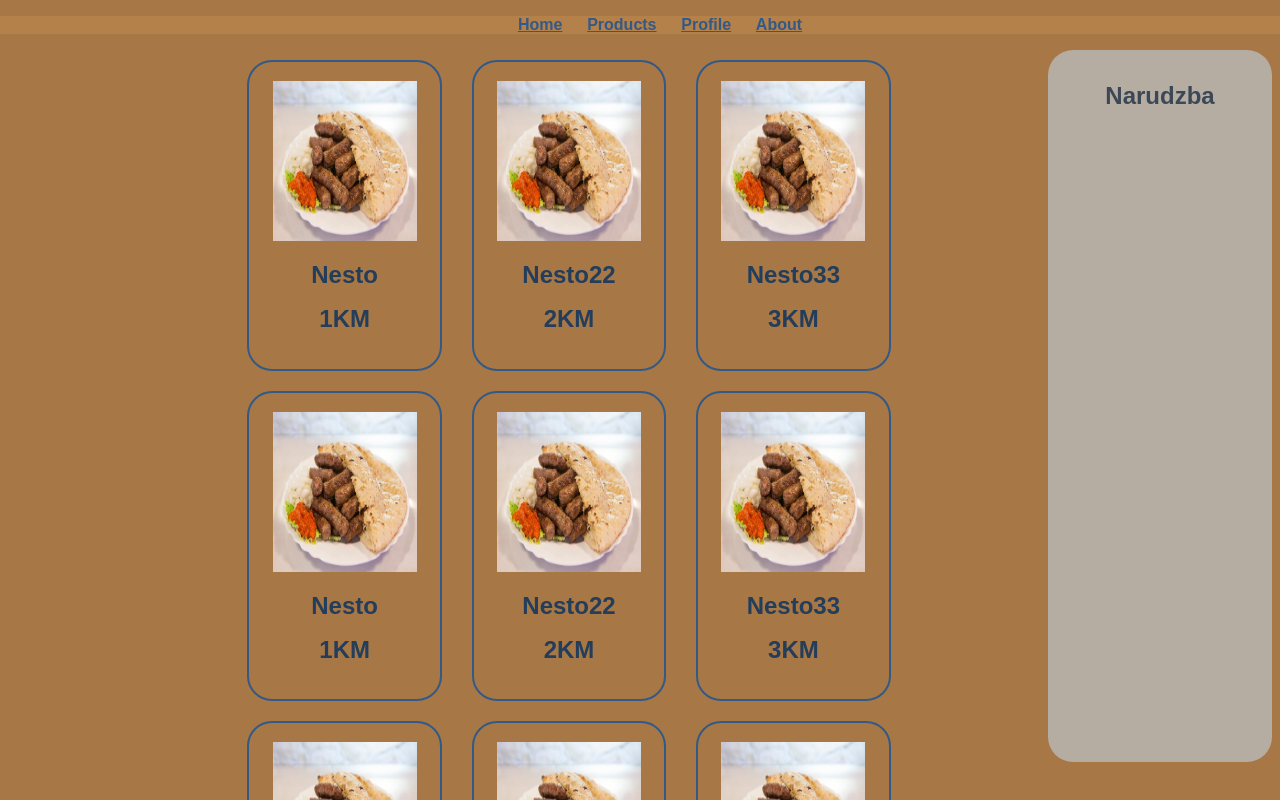
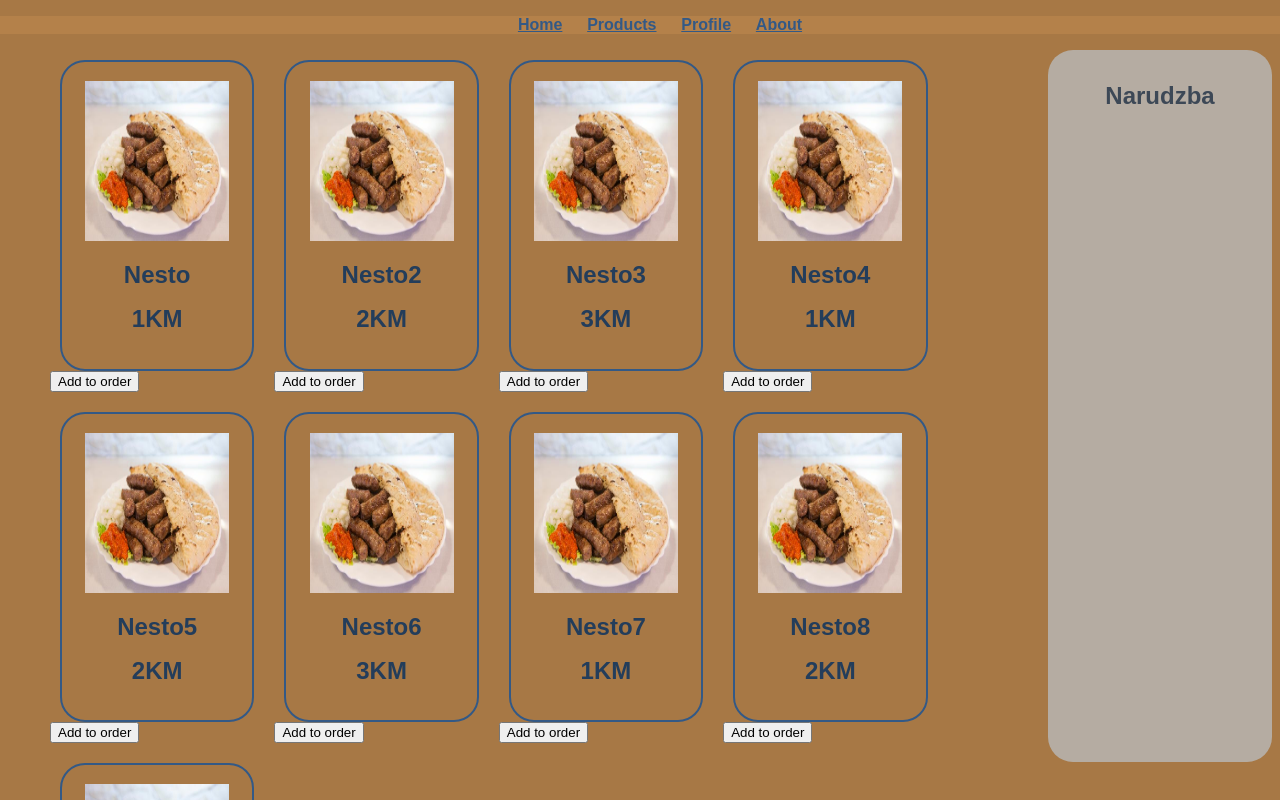
Before and after one commit to fcausevic1/RestaurantAppFrontend, a React (Create React App) app: page / in a window 1280 px wide. Shown: the top 800 px of the page. Built offline with nearby package versions, Linux system fonts and the light colour scheme.

Commit message:
Add product and SideBar functionality implemented

```diff
--- a/src/App.js
+++ b/src/App.js
@@ -1,21 +1,13 @@
 import React, { Component } from "react";
 //import logo from './logo.svg';
 import "./App.css";
-import ProductList from "./components/ProductList.jsx";
-import NavBar from "./components/NavBar";
-import SideBar from "./components/SideBar";
+import ProductsPage from "./components/ProductsPage.jsx";
 
 class App extends Component {
   render() {
     return (
       <div>
-        <NavBar></NavBar>
-        <div>
-          <ProductList></ProductList>
-          <ProductList></ProductList>
-          <ProductList></ProductList>
-          <SideBar></SideBar>
-        </div>
+        <ProductsPage></ProductsPage>
       </div>
     );
   }
--- a/src/components/ProductList.jsx
+++ b/src/components/ProductList.jsx
@@ -3,11 +3,7 @@ import Proizvod from "./Proizvod";
 import "./ProductList.css";
 
 const ProductList = (props) => {
-  const products = [
-    { product_name: "Nesto", product_price: "1KM" },
-    { product_name: "Nesto22", product_price: "2KM" },
-    { product_name: "Nesto33", product_price: "3KM" },
-  ];
+  const { products } = props;
 
   return (
     <div className="listContainer">
@@ -18,6 +14,14 @@ const ProductList = (props) => {
               naziv_proizvoda={product.product_name}
               cijena_proizvoda={product.product_price}
             />
+            <button
+              type="button"
+              onClick={() => {
+                props.onAddProduct(product);
+              }}
+            >
+              Add to order
+            </button>
           </li>
         ))}
       </ul>
--- /dev/null
+++ b/src/components/ProductsPage.jsx
@@ -0,0 +1,41 @@
+import React, { useState } from "react";
+import ProductList from "./ProductList.jsx";
+import NavBar from "./NavBar.jsx";
+import SideBar from "./SideBar.jsx";
+
+const ProductsPage = (props) => {
+  const tempProducts = [
+    { product_name: "Nesto", product_price: "1KM" },
+    { product_name: "Nesto2", product_price: "2KM" },
+    { product_name: "Nesto3", product_price: "3KM" },
+    { product_name: "Nesto4", product_price: "1KM" },
+    { product_name: "Nesto5", product_price: "2KM" },
+    { product_name: "Nesto6", product_price: "3KM" },
+    { product_name: "Nesto7", product_price: "1KM" },
+    { product_name: "Nesto8", product_price: "2KM" },
+    { product_name: "Nesto9", product_price: "3KM" },
+  ];
+
+  const [products, setProducts] = useState(tempProducts);
+  const [orderedProducts, setOrderedProducts] = useState([]);
+
+  const onAddProduct = (newProduct) => {
+    setOrderedProducts(orderedProducts.concat(newProduct));
+  };
+
+  console.log(products);
+  return (
+    <div>
+      <NavBar></NavBar>
+      <div>
+        <ProductList
+          onAddProduct={onAddProduct}
+          products={products}
+        ></ProductList>
+        <SideBar orderedProducts={orderedProducts}></SideBar>
+      </div>
+    </div>
+  );
+};
+
+export default ProductsPage;
--- a/src/components/SideBar.css
+++ b/src/components/SideBar.css
@@ -13,3 +13,7 @@
   text-align: center;
   opacity: 0.8;
 }
+
+.orderItem {
+  text-align: left;
+}
--- a/src/components/SideBar.jsx
+++ b/src/components/SideBar.jsx
@@ -1,10 +1,19 @@
 import React, { useState } from "react";
 import "./SideBar.css";
+import Proizvod from "./Proizvod";
 
 const SideBar = (props) => {
+  const { orderedProducts } = props;
   return (
     <div className="sideBar">
       <h1>Narudzba</h1>
+      <ul>
+        {orderedProducts.map((product) => (
+          <li className="orderItem" key={product.product_name}>
+            {product.product_name} {product.product_price}
+          </li>
+        ))}
+      </ul>
     </div>
   );
 };
```
Also changed, not shown: src/components/Proizvod.jsx (+5 -6 lines).
